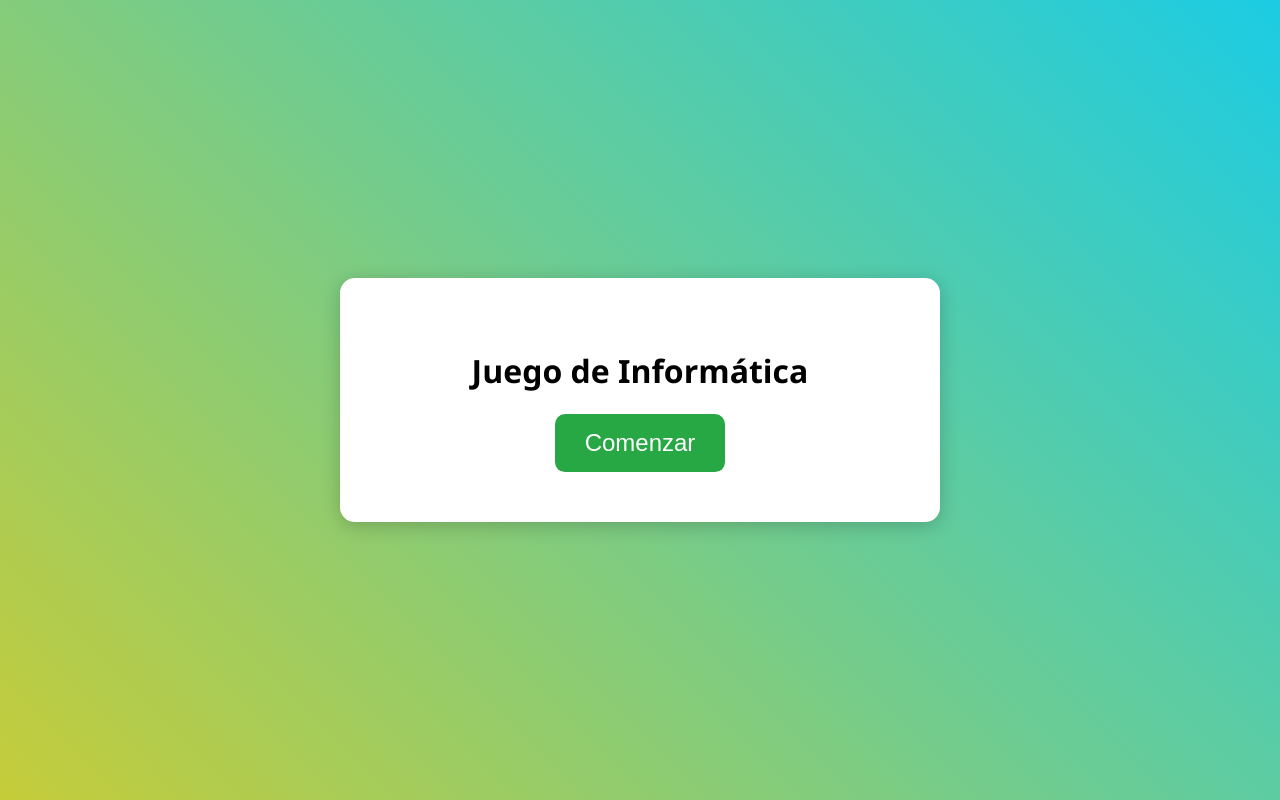
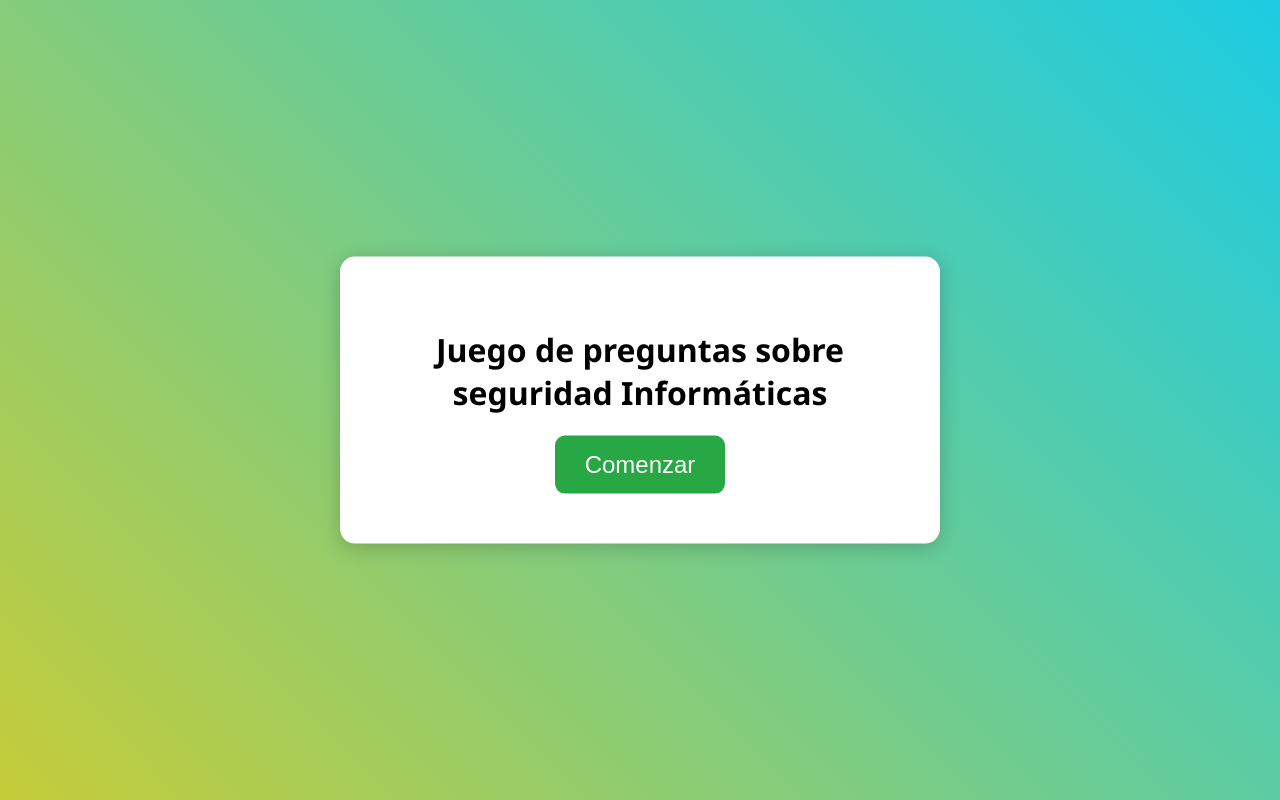
Before and after one commit to Ignacho670/Preginformaticas, a plain HTML site: page index.html in a window 1280 px wide. Drawn offline with Linux system fonts and the light colour scheme.

Commit message:
index.html

```diff
--- a/index.html
+++ b/index.html
@@ -9,9 +9,11 @@
 <body>
    <!-- Pantalla de introducción -->
    <div id="intro-screen" class="intro-screen">
-        <h1>Juego de Informática</h1>
+       <h1>Juego de preguntas sobre seguridad Informáticas</h1>
        <button id="start-button">Comenzar</button>
    </div>
+
+
 
 
    <!-- Contenedor principal del juego -->
@@ -36,6 +38,8 @@
    </div>
 
 
+
+
    <script src="script.js"></script>
 </body>
 </html>
```
Lines whose indentation alone changed are shown as unchanged.
